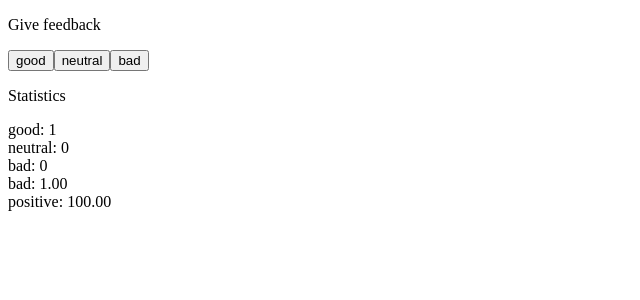
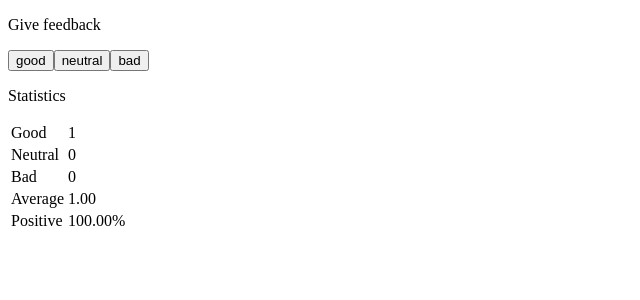
Before and after one commit to mercy-mwai/unicafe, a React (Vite) app: page / in a window 1280 px wide. Both pictures are taken after a click on the button "good". Shown: the top 300 px of the page, without its empty margins (0-640 px from the left). Built offline with nearby package versions, Linux system fonts and the light colour scheme.

Commit message:
created a column

```diff
--- a/src/App.jsx
+++ b/src/App.jsx
@@ -30,12 +30,33 @@ const Statistics= (props) => {
   }
   return (
     <div>
-    <StatisticLine text="good" value ={good} />
-    <StatisticLine text="neutral" value ={neutral} />
-    <StatisticLine text="bad" value ={bad} />
-    <StatisticLine text="bad" value ={average.toFixed(2)} />
-    <StatisticLine text="positive" value ={positivePercentage.toFixed(2)} />
+    <table>
+      <tbody>
+        <tr>
+          <td>Good</td>
+          <td>{good}</td>
+        </tr>
+        <tr>
+          <td>Neutral</td>
+          <td>{neutral}</td>
+        </tr>
+        <tr>
+          <td>Bad</td>
+          <td>{bad}</td>
+        </tr>
+        <tr>
+          <td>Average</td>
+          <td>{average.toFixed(2)}</td>
+        </tr>
+        <tr>
+          <td>Positive</td>
+          <td>{positivePercentage.toFixed(2)}%</td>
+        </tr>
+      </tbody>
+    </table>
   </div>
+
+
   );
 };
 
```
